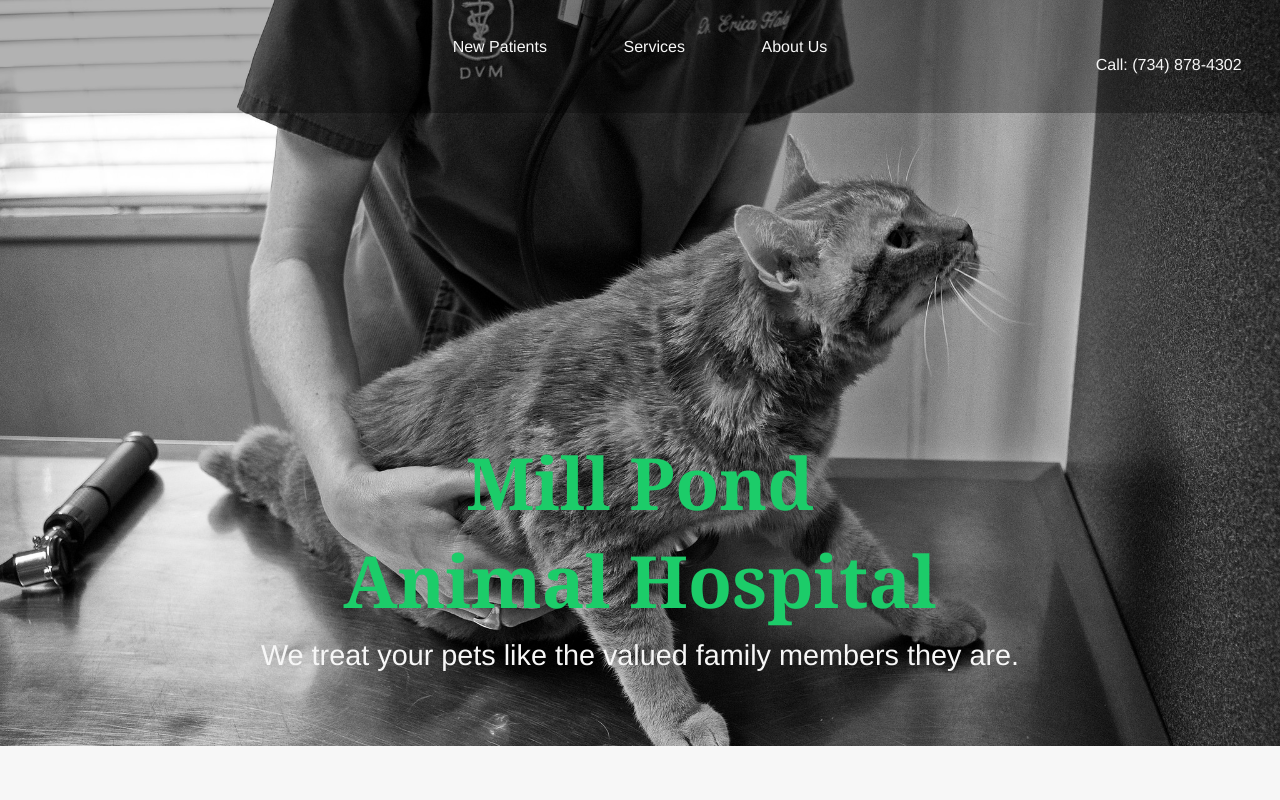
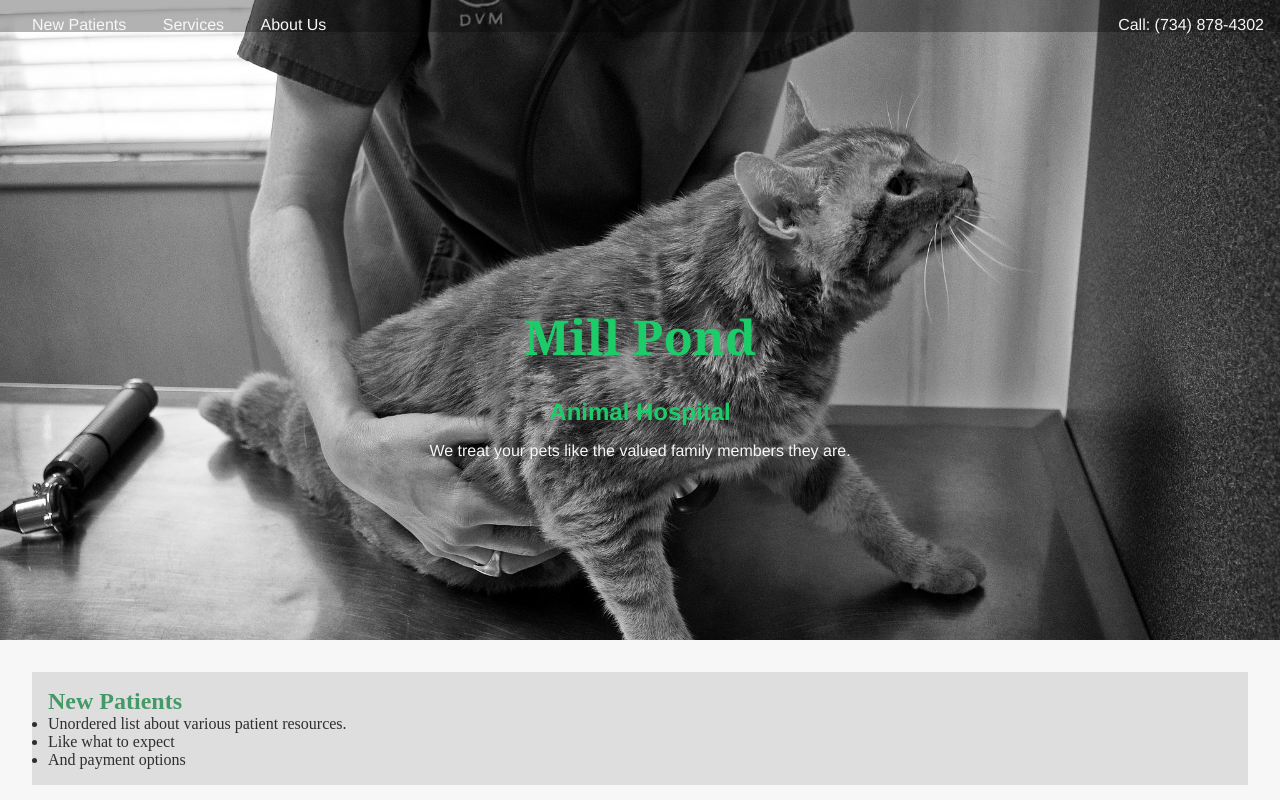
Before and after one commit to buikema/buikema.github.io, a plain HTML site: page index.html in a window 1280 px wide. Shown: the top 800 px of the page. Drawn offline with Linux system fonts and the light colour scheme.

Commit message:
Update main.css

```diff
--- a/css/main.css
+++ b/css/main.css
@@ -3,6 +3,7 @@
 body {
 	background-color: #F7F7F7;
 	color: #2E2E2E;
+	font-size:16px;
 }
 header {
 	text-align: center;
@@ -13,47 +14,54 @@
 	background-image: url("../images/cat-getting-care.jpg");
 	background-size: cover;
 	background-repeat: no-repeat;
-    background-attachment: fixed;
-    background-position: center;
+    	background-attachment: fixed;
+    	background-position: center;
 	min-height: 40em;
 }
 nav{
-	padding: 3%;
+	padding: 1em;
 	background-color: rgba(0,0,0,.3);
 }
 section {
-	margin: 10%;
-	padding:  5%;
+	margin: 2em;
+	padding:  1em;
 	background-color: rgba(0,0,0,.1);
 }
 section#title {
 	margin-top: 20%;
 	background-color: rgba(0,0,0,0);
-	font-size: 3em;
 }
 h1 {
 	background-color: rgba(255,255,255,0);
 	color: #1CCC69;
 	font-family: Georgia, Times, serif;
+	font-size:3em;
+}
+h1 span {
+	font-family:helvetica, arial, sans-serif;
+	font-size:.5em;
 }
 h2 {
 	color: #439968;
 }
 p#slogan {
-	min-width: 320px;
-	padding: 10px;
+	padding: .5em;
 	color: #F7F7F7;
-	font-size: .6em;
+	font-size: 1em;
+}
+nav ul {
+	float:left;
 }
 nav li {
 	display: inline;
 }
 nav a {
-	margin: 3%;
+	margin: 1em;
 	text-decoration: none;
 	color: #F7F7F7;
 }
 nav p {
+	float:right;
 	text-align: right;
 	color: #F7F7F7;
 }
```
